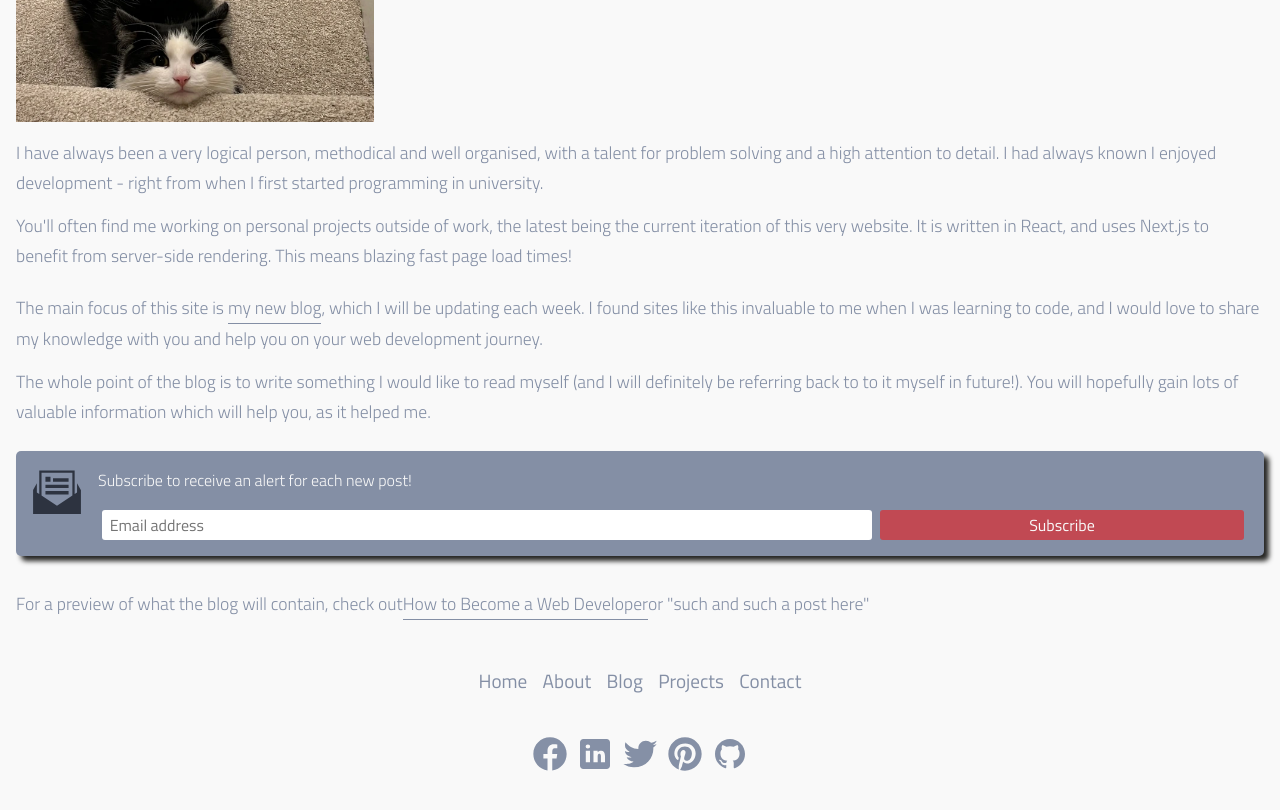
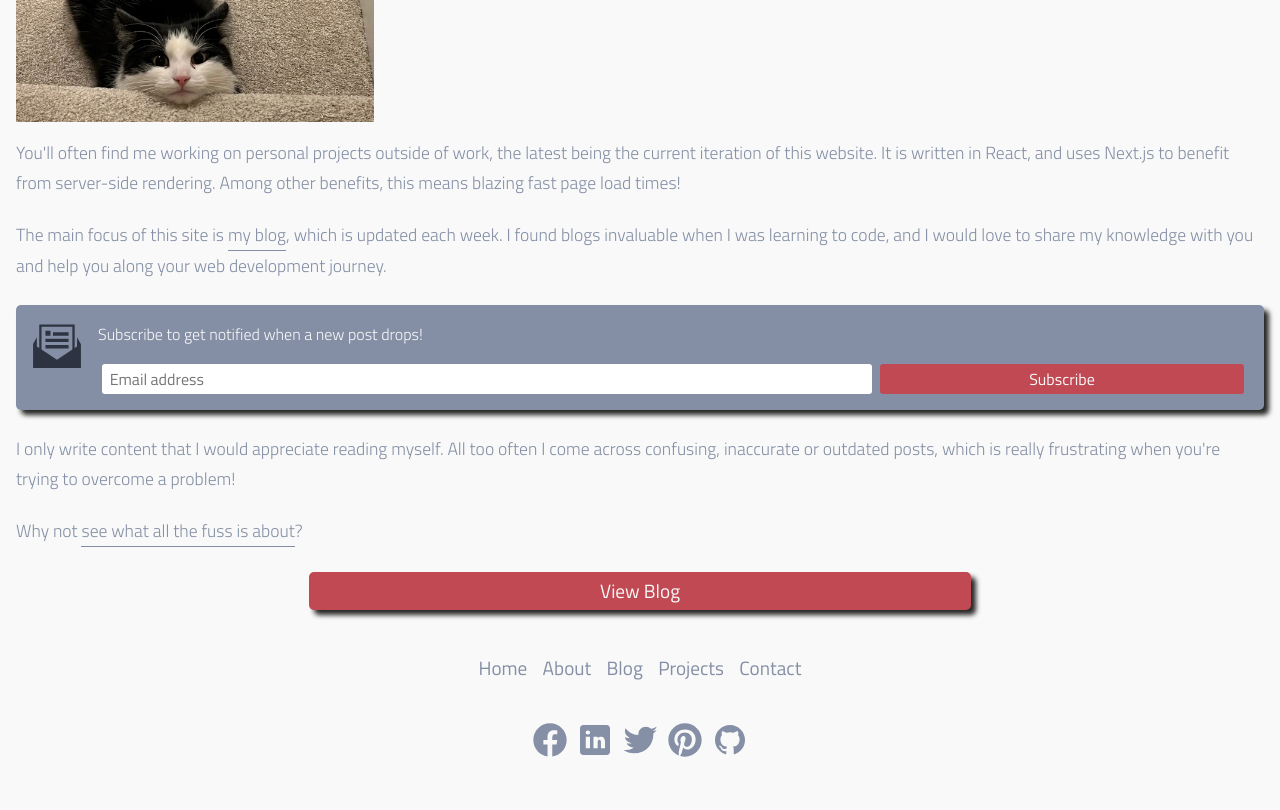
Before and after one commit to LukeTwomey/LukeTheWebDev, a Next.js app: page /about in a window 1280 px wide. Shown: the part 700-1510 px from the top of the page. Built offline with nearby package versions, Linux system fonts and the light colour scheme.

Commit message:
More work on the about page

```diff
--- a/pages/about.js
+++ b/pages/about.js
@@ -14,7 +14,7 @@ export const About = () => {
         <title>About Luke Twomey | Luke the Web Dev</title>
         <meta
           name="description"
-          content="I'm a web developer from London, currently working for ASOS. I have been programming since 2015, and I just love the process of
+          content="I'm a web dev from London, currently working for ASOS. I have been programming since 2015, and love the process of
           bringing something to life through code."
         ></meta>
       </Head>
@@ -46,9 +46,9 @@ export const About = () => {
         </p>
 
         <p>
-          I currently live in Walthamstow with my fiancée Fi and Twiglet the
-          cat. Obligatory cat pic below! (he loves to play fetch with the ball
-          by his tail. He thinks he's a dog.)
+          I currently live in Walthamstow with my fiancée Fi and Twiglet the cat
+          (obligatory cat pic below!). He loves to play fetch with the ball by
+          his tail. He thinks he's a dog.
         </p>
 
         <Image
@@ -62,48 +62,37 @@ export const About = () => {
         />
 
         <p>
-          I have always been a very logical person, methodical and well
-          organised, with a talent for problem solving and a high attention to
-          detail. I had always known I enjoyed development - right from when I
-          first started programming in university.
+          You'll often find me working on personal projects outside of work, the
+          latest being the current iteration of this website. It is written in
+          React, and uses Next.js to benefit from server-side rendering. Among
+          other benefits, this means blazing fast page load times!
         </p>
 
         <p>
-          You'll often find me working on personal projects outside of work, the
-          latest being the current iteration of this very website. It is written
-          in React, and uses Next.js to benefit from server-side rendering. This
-          means blazing fast page load times!
+          The main focus of this site is <Link href={"/blog"}>my blog</Link>,
+          which is updated each week. I found blogs invaluable when I was
+          learning to code, and I would love to share my knowledge with you and
+          help you along your web development journey.
+        </p>
+
+        <Signup
+          message="Subscribe to get notified when a new post drops!"
+          location="aboutPage"
+        />
+
+        <p>
+          I only write content that I would appreciate reading myself. All too
+          often I come across confusing, inaccurate or outdated posts, which is
+          really frustrating when you're trying to overcome a problem!
         </p>
 
         <p>
-          The main focus of this site is <Link href={"/blog"}>my new blog</Link>
-          , which I will be updating each week. I found sites like this
-          invaluable to me when I was learning to code, and I would love to
-          share my knowledge with you and help you on your web development
-          journey.
+          Why not <Link href={"/blog"}>see what all the fuss is about</Link>?
         </p>
 
-        <p>
-          The whole point of the blog is to write something I would like to read
-          myself (and I will definitely be referring back to to it myself in
-          future!). You will hopefully gain lots of valuable information which
-          will help you, as it helped me.
-        </p>
-
-        <Signup
-          message="Subscribe to receive an alert for each new post!"
-          location="aboutPage"
-        />
-
-        <p></p>
-
-        <p>
-          For a preview of what the blog will contain, check out
-          <Link href={"/blog/how-to-become-a-web-developer"}>
-            How to Become a Web Developer
-          </Link>
-          or "such and such a post here"
-        </p>
+        <Link href="/blog" className="button">
+          View Blog
+        </Link>
       </main>
     </div>
   );
--- a/pages/blog/[id].js
+++ b/pages/blog/[id].js
@@ -176,10 +176,7 @@ export async function getStaticProps({ params: { id } }) {
 
   posts.sort((a, b) => {
     const beforeDate = DateTime.fromFormat(a.data.date, "yyyy-MM-dd");
-    console.log(beforeDate);
     const afterDate = DateTime.fromFormat(b.data.date, "yyyy-MM-dd");
-    console.log(afterDate);
-    console.log(afterDate - beforeDate);
     return afterDate - beforeDate;
   });
 
```
